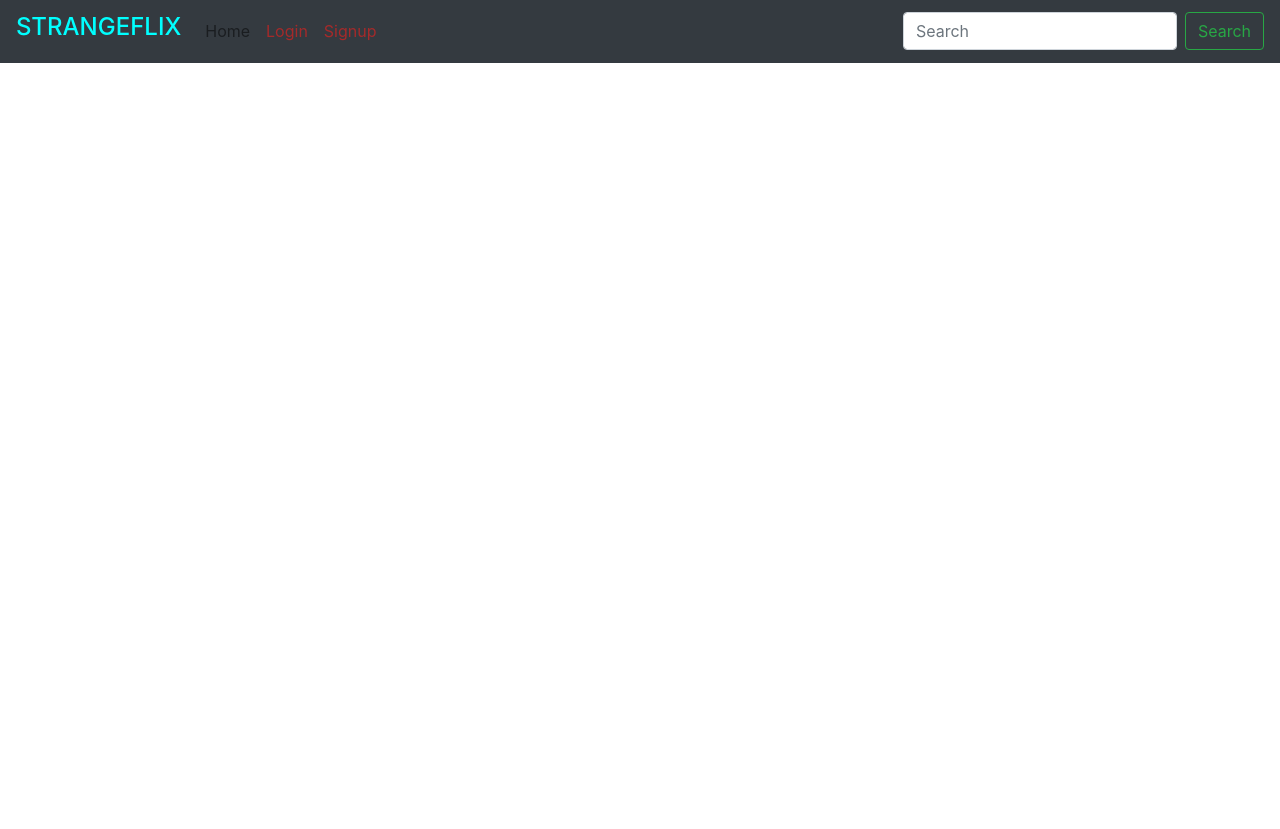
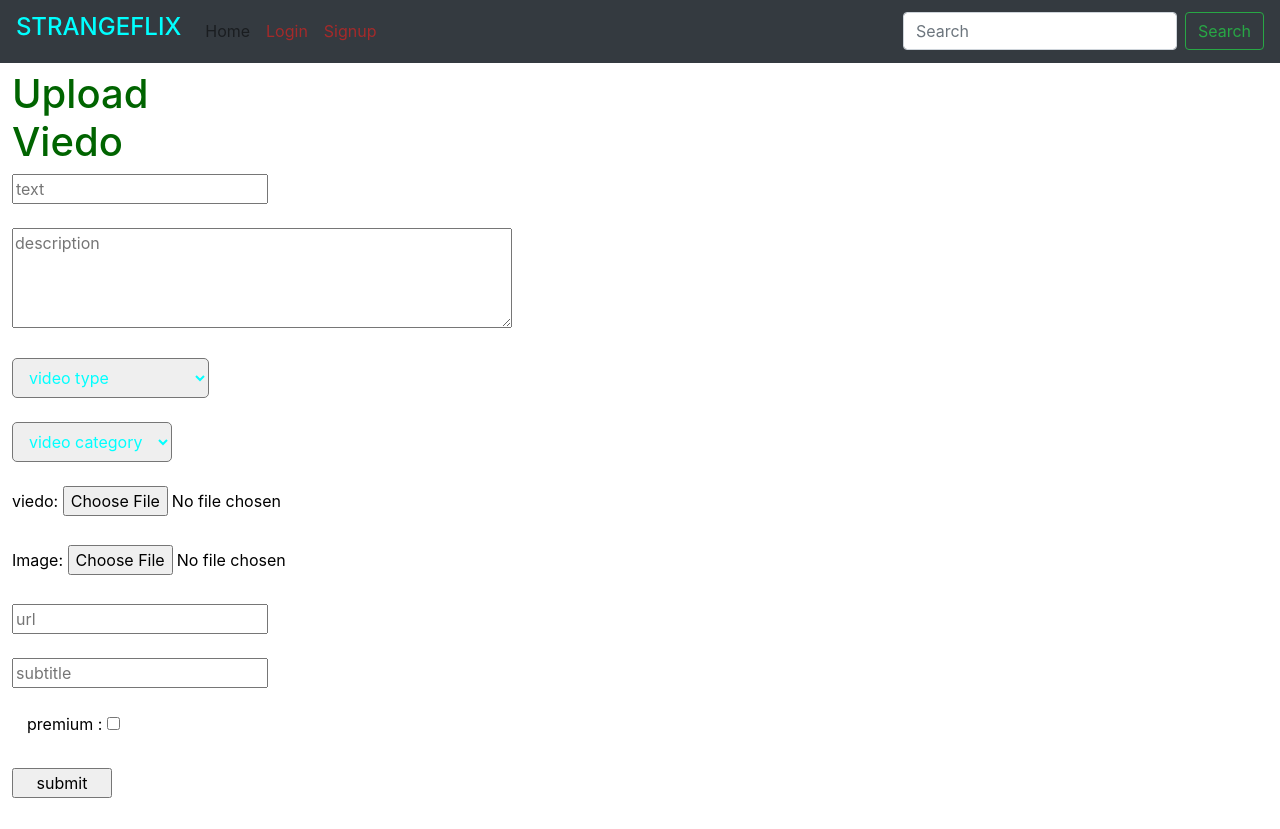
Before and after one commit to NAVAL-KUMAR/StrangeFlix, a Django app: page /new_video in a window 1280 px wide. Before the commit the page ends 800 px from the top, so only its background shows below. Run offline with Django 3.2, Linux system fonts and the light colour scheme; some libraries are stand-ins or nearby versions.

Commit message:
upload viedo added

```diff
--- a/products/models.py
+++ b/products/models.py
@@ -11,8 +11,8 @@ class Video(models.Model):
     upload_date = models.DateTimeField()
     type=models.CharField(max_length=100)
     category=models.CharField(max_length=100)
-    filename=models.FileField(upload_to='viedos/',blank=True)
-    thumbtail=models.ImageField(upload_to='images/',blank=True)
+    filename=models.FileField(upload_to='',blank=True)
+    thumbtail=models.ImageField(upload_to='',blank=True)
     link=models.URLField(max_length=200,blank=True)
     subtitle=models.TextField()
     premium=models.BooleanField()
--- a/products/templates/products/new_video.html
+++ b/products/templates/products/new_video.html
@@ -2,9 +2,85 @@
 
 {% block title %}
 Upload Video
+
 {% endblock %}
 
-{% block body %}
 
 
+{% block body %}
+{% if messages %}
+
+    {% for message in messages %}
+     <h2 style="color: green;">  {{ message }}</h2>
+    {% endfor %}
+
+{% endif %}
+  <div style="padding: 5px 10px;color: black;">
+  <h1 style=" color: rgb(0,100,0);width: 20%">Upload Viedo</h1>
+
+  <form method="POST" action="{% url 'new_video' %}" enctype="multipart/form-data">
+
+{% csrf_token %}
+
+<input placeholder="text" type="text" name="video_title">
+<br>
+<br>
+<textarea style="width: 500px;height: 100px" placeholder="description" type="textbox" name="video_description" ></textarea>
+<br>
+<br>
+<select  name="video_type" style="cursor: pointer;padding: 8px 12px;color: #333333;border-radius: 5px;color: aqua">
+	<option disabled selected>video type</option>
+	<option>Youtube link</option>
+   <option>upload from system</option>
+   <option>amazon S3 bucket</option>
+   <option>other links</option>
+
+</select>
+<br>
+<br>
+
+
+<select  name="video_category" style="cursor: pointer;padding: 8px 12px;color: #333333;border-radius: 5px;color: aqua">
+	<option disabled selected>video category</option>
+	<option>song</option>
+   <option>movie</option>
+   <option>trailer</option>
+   <option>cartoon</option>
+   <option>others</option>
+
+</select>
+<br>
+ <br>
+<label for="f01">viedo: </label>
+ <input  id="f01" type="file" name="video_filename">
+
+ <br>
+  <br>
+<label for="f02">Image: </label>
+ <input id="f02" value="thumbnails" type="file" name="video_thumbtail">
+ <br>
+  <br>
+ <input placeholder="url" type="url" name="video_link">
+ <br>
+  <br>
+ <input placeholder="subtitle" type="text" name="video_subtitle">
+ <br>
+  <br>
+
+<label class="container">
+ <span class="checkmark">premium :</span>
+  <input type="checkbox" name="video_premium">
+
+</label>
+
+ <br>
+ <br>
+ <input value="submit" type="submit" style="width: 100px" name="video_submit">
+ <br>
+ <br>
+
+
+  </form>
+  </div>
+
 {% endblock %}
--- a/products/views.py
+++ b/products/views.py
@@ -17,6 +17,8 @@ from django.contrib.auth import login, authenticate
 from django.http import HttpResponse
 from django.conf import settings
 import threading
+from django.utils import timezone
+from django.core.files.storage import FileSystemStorage
 
 
 
@@ -169,44 +171,39 @@ class CommentView(View):
 
 #view to upload video
 
-class NewVideo(View):
-    template_name = 'products/new_video.html'
+def new_video(request):
+    if request.method=='POST':
+        bvl=False
+        video=Video()
+        video.title =request.POST.get('video_title')
+        video.description =request.POST.get('video_description')
+        play=request.FILES.get('video_filename')
+        img=request.FILES.get('video_thumbtail')
+        video.type=request.POST.get('video_type')
+        url=request.POST.get('video_link')
+        if request.POST.get('video_type')!='upload from system' and len(url)==0:
+            bvl=True
+            messages.add_message(request,messages.ERROR,'url field cannot be empty')
+        if request.POST.get('video_type')=='upload from system' and play==None:
+            bvl=True
+            messages.add_message(request,messages.ERROR,'filename cannot be empty')
+        if img==None:
+            bvl=True
+            messages.add_message(request,messages.ERROR,'add a valid thumbtail')
+        if bvl:
+            return redirect('new_video')
 
-    def get(self, request):
-        return render(request, self.template_name)
+        video.category=request.POST.get('video_category')
+        video.filename=play
+        video.thumbtail=img
+        video.link=request.POST.get('video_link')
+        video.subtitle=request.POST.get('video_subtitle')
+        if request.POST.get('video_premium'):
+            video.premium=True
+        else:
+            video.premium=False
+        video.upload_date=timezone.datetime.now()
+        video.save()
+        return HttpResponseRedirect('video/{}'.format(str(video.id)))
 
-    def post(self, request):
-        # pass filled out HTML-Form from View to NewVideoForm()
-        form = NewVideoForm(request.POST, request.FILES)
-
-        if form.is_valid():
-            # create a new Video Entry
-            title = form.cleaned_data['title']
-            description = form.cleaned_data['description']
-            file = form.cleaned_data['file']
-            fileI = form.cleaned_data['fileI']
-            #random_char = ''.join(random.choices(string.ascii_uppercase + string.digits, k=10))
-            path = 'products/static/'+file.name
-            pathI = 'products/static/'+fileI.name
-
-            fs = FileSystemStorage(location = os.path.dirname(os.path.dirname(os.path.abspath(__file__))))
-            fileIname = fs.save(pathI,fileI)
-            filename = fs.save(path, file)
-            file_url = fs.url(filename)
-
-            print(fs)
-            print(filename)
-            print(file_url)
-            print(path)
-            print(fileIname)
-
-            new_video = Video(title=title,
-                            description=description,
-                            user=request.user,
-                            path=file.name,imName=fileI.name)
-            new_video.save()
-
-            # redirect to detail view template of a Video
-            return HttpResponseRedirect('video/{}'.format(new_video.id))
-        else:
-            return HttpResponse('Your form is not valid. Go back and try again.')
+    return render(request,'products/new_video.html')
--- a/strangeflix/urls.py
+++ b/strangeflix/urls.py
@@ -1,5 +1,5 @@
 
-from products.views import HomeView, NewVideo, CommentView, VideoView
+from products.views import HomeView, CommentView, VideoView
 from django.contrib import admin
 from django.urls import path
 from products import views
@@ -10,7 +10,7 @@ from django.conf import settings
 
 urlpatterns = [
     path('', HomeView.as_view()),
-    path('new_video', NewVideo.as_view()),
+    path('new_video', views.new_video,name='new_video'),
     path('video/<int:id>', VideoView.as_view()),
     path('comment', CommentView.as_view()),
     path('admin/', admin.site.urls),
@@ -32,4 +32,7 @@ urlpatterns = [
          auth_views.PasswordResetCompleteView.as_view(template_name="products/password_reset_done.html"),
          name='password_reset_complete'),
 
-]+static(settings.MEDIA_URL,document_root=settings.MEDIA_ROOT)
+]
+
+if settings.DEBUG:
+    urlpatterns+=static(settings.MEDIA_URL,document_root=settings.MEDIA_ROOT)
```
